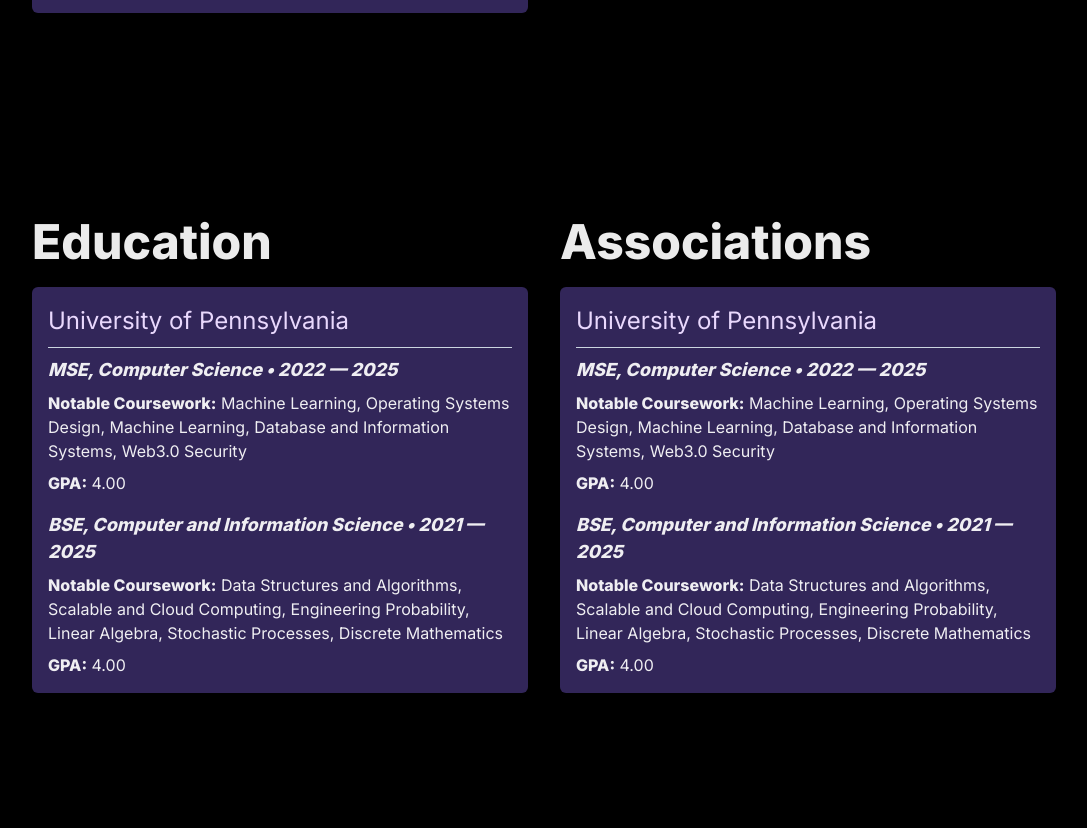
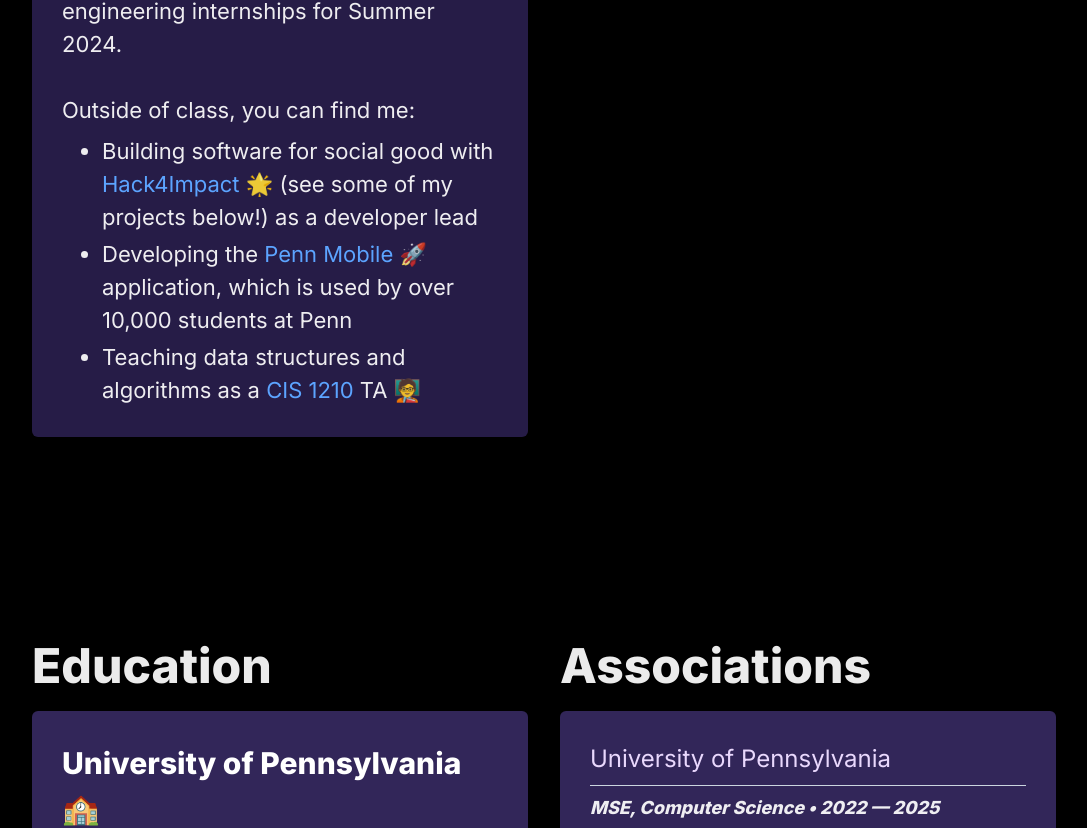
Before and after one commit to taran317/taran-portfolio, a Next.js app: page / in a window 1280 px wide. Shown: the part 1467-2295 px from the top of the page, without its empty margins (96-1183 px from the left). Built offline with nearby package versions, Linux system fonts and the light colour scheme; no server answers.

Commit message:
added about me section and improved look of education section

```diff
--- a/components/About.tsx
+++ b/components/About.tsx
@@ -1,3 +1,4 @@
+import { CheckIcon } from "@chakra-ui/icons";
 import {
   SimpleGrid,
   Text,
@@ -22,22 +23,57 @@
       <SimpleGrid columns={{ base: 1, md: 2 }} spacing={8}>
         <Stack spacing={4}>
           <Heading fontSize="5xl">About Me</Heading>
-          <Box bg="brand.900" p={4} borderRadius="md" boxShadow="md">
-            <Text
-              fontSize={{ base: "18px", md: "22px" }}
-              whiteSpace="pre-line"
-            >
+          <Box
+            bg="brand.1000"
+            p={4}
+            borderRadius="md"
+            boxShadow="md"
+            padding="30px"
+          >
+            <Text fontSize={{ base: "18px", md: "22px" }} whiteSpace="pre-line">
               Hey there👋 I'm Taran Anantasagar, and I'm currently a student at
               the University of Pennsylvania pursuing BSE and MSE degrees in
-              Computer Science, with minors in Mathematics and Statistics.
+              Computer Science, with minors in Mathematics and Statistics. I'm
+              passionate about building products that make a difference in
+              people's lives, and I'm currently looking for software engineering
+              internships for Summer 2024.
               <br />
               <br />
+              Outside of class, you can find me:
+              <List spacing={1} mt={2} ml={10} styleType="disc">
+                {/* Hack4Impact */}
+                <ListItem>
+                  {"  "} Building software for social good with{" "}
+                  <Link
+                    href="https://hack4impact.org"
+                    color="#5CA4FF"
+                    isExternal
+                  >
+                    Hack4Impact
+                  </Link>{" "}
+                  🌟 (see some of my projects below!) as a developer lead
+                </ListItem>
 
-              <br />
-              <br />
-              Placeholder
-              <br />
-              <br />
+                <ListItem>
+                  {"  "} Developing the{" "}
+                  <Link href="https://pennlabs.org" color="#5CA4FF" isExternal>
+                    Penn Mobile
+                  </Link>{" "}
+                  🚀 application, which is used by over 10,000 students at Penn
+                </ListItem>
+                {/* CIS 1210 Teaching Assistant */}
+                <ListItem>
+                  {"  "} Teaching data structures and algorithms as a{" "}
+                  <Link
+                    href="https://www.cis.upenn.edu/~cis1210/current/index.html"
+                    color="#5CA4FF"
+                    isExternal
+                  >
+                    CIS 1210
+                  </Link>{" "}
+                  TA 🧑‍🏫
+                </ListItem>
+              </List>
             </Text>
           </Box>
         </Stack>
--- a/components/Education.tsx
+++ b/components/Education.tsx
@@ -3,17 +3,12 @@
   Text,
   Stack,
   Heading,
-  Image,
-  Flex,
   Box,
-  Button,
-  useDisclosure,
-  Link,
-  Fade,
   List,
   ListIcon,
   ListItem,
 } from "@chakra-ui/react";
+import { ArrowRightIcon } from "@chakra-ui/icons";
 import React from "react";
 
 const Education = () => {
@@ -23,53 +18,63 @@
         <Stack spacing={4}>
           <Heading fontSize="5xl">Education</Heading>
 
-          <Box bg="brand.900" p={4} borderRadius="md" boxShadow="md">
+          <Box
+            bg="#322659"
+            p={4}
+            borderRadius="md"
+            boxShadow="md"
+            padding="30px"
+          >
             <Box>
-              <Text fontSize="2xl" color="brand.100">
-                University of Pennsylvania
+              <Text fontWeight="bold" fontSize="3xl" color="white">
+                University of Pennsylvania 🏫
               </Text>
-              <Box borderTop="1px" borderColor="gray.300" my={2} />
-              <Text fontStyle="italic" fontSize="lg" fontWeight="bold">
-                MSE, Computer Science • 2022 — 2025
+              <Box height="10px" />
+              <Text
+                fontStyle="italic"
+                fontSize="2xl"
+                color="white"
+              >
+                MSE, Computer Science [GPA: 4.00] • 2022 — 2025
               </Text>
-              <Text mt={2}>
-                <Text as="span" fontWeight="bold">
-                  Notable Coursework:
-                </Text>{" "}
-                Machine Learning, Operating Systems Design, Machine Learning,
+              <Text
+                fontSize={{ base: "18px", md: "22px" }}
+                color="white"
+                mt={2}
+              >
+                Notable Coursework: Machine Learning, Operating Systems Design,
                 Database and Information Systems, Web3.0 Security
-              </Text>
-              <Text mt={2}>
-                <Text as="span" fontWeight="bold">
-                  GPA:
-                </Text>{" "}
-                4.00
               </Text>
             </Box>
             <Box mt={4}>
-              <Text fontStyle="italic" fontSize="lg" fontWeight="bold" mt={2}>
-                BSE, Computer and Information Science • 2021 — 2025
+              <Text
+                fontStyle="italic"
+                fontSize="2xl"
+                color="white"
+              >
+                BSE, Computer Science [GPA: 4.00] • 2021 — 2025
               </Text>
-              <Text mt={2}>
-                <Text as="span" fontWeight="bold">
-                  Notable Coursework:
-                </Text>{" "}
-                Data Structures and Algorithms, Scalable and Cloud Computing,
-                Engineering Probability, Linear Algebra, Stochastic Processes,
+              <Text
+                fontSize={{ base: "18px", md: "22px" }}
+                color="white"
+                mt={2}
+              >
+                Notable Coursework: Data Structures and Algorithms, Scalable and
+                Cloud Computing, Engineering Probability, Linear Algebra,
                 Discrete Mathematics
-              </Text>
-              <Text mt={2}>
-                <Text as="span" fontWeight="bold">
-                  GPA:
-                </Text>{" "}
-                4.00
               </Text>
             </Box>
           </Box>
         </Stack>
         <Stack spacing={4}>
           <Heading fontSize="5xl">Associations</Heading>
-          <Box bg="brand.900" p={4} borderRadius="md" boxShadow="md">
+          <Box
+            bg="brand.900"
+            p={4}
+            borderRadius="md"
+            boxShadow="md"
+            padding="30px"
+          >
             <Box>
               <Text fontSize="2xl" color="brand.100">
                 University of Pennsylvania
--- a/pages/index.tsx
+++ b/pages/index.tsx
@@ -1,6 +1,6 @@
 import type { NextPage } from "next";
 import React from "react";
-import { Stack, Flex, Spacer } from "@chakra-ui/react";
+import { Stack, Flex, Spacer, Box } from "@chakra-ui/react";
 import { ContentfulPagination, ProjectOverviewItem } from "../api/types";
 import Navbar from "../components/Navbar";
 import Header from "../components/Header";
@@ -12,8 +12,7 @@
 	data: ContentfulPagination<ProjectOverviewItem>;
 };
 
-const Home: NextPage<HomePageProps> = ({ data }) => {
-	return (
+const Home: NextPage<HomePageProps> = () => (
 	<>
 		<Navbar />
 		<Head>
@@ -28,9 +27,8 @@
 				px={{ base: "5vw", md: "10vw" }}
 				mt={{ base: "15vh", md: "22.5vh" }}
 			>
-			{/* spacer after header */}
 				<Header />
-			<Spacer />
+				<Box height="50px" />
 				<About />
 				<Education />
 				<Education />
@@ -38,6 +36,5 @@
 		</Flex>
 	</>
 );
-};
 
 export default Home;
--- a/styles/theme.tsx
+++ b/styles/theme.tsx
@@ -35,6 +35,7 @@
     700: "#553C9A",
     800: "#44337A",
     900: "#322659",
+    1000: "#261c47",
   },
 };
 
```
Lines whose indentation alone changed are shown as unchanged.
